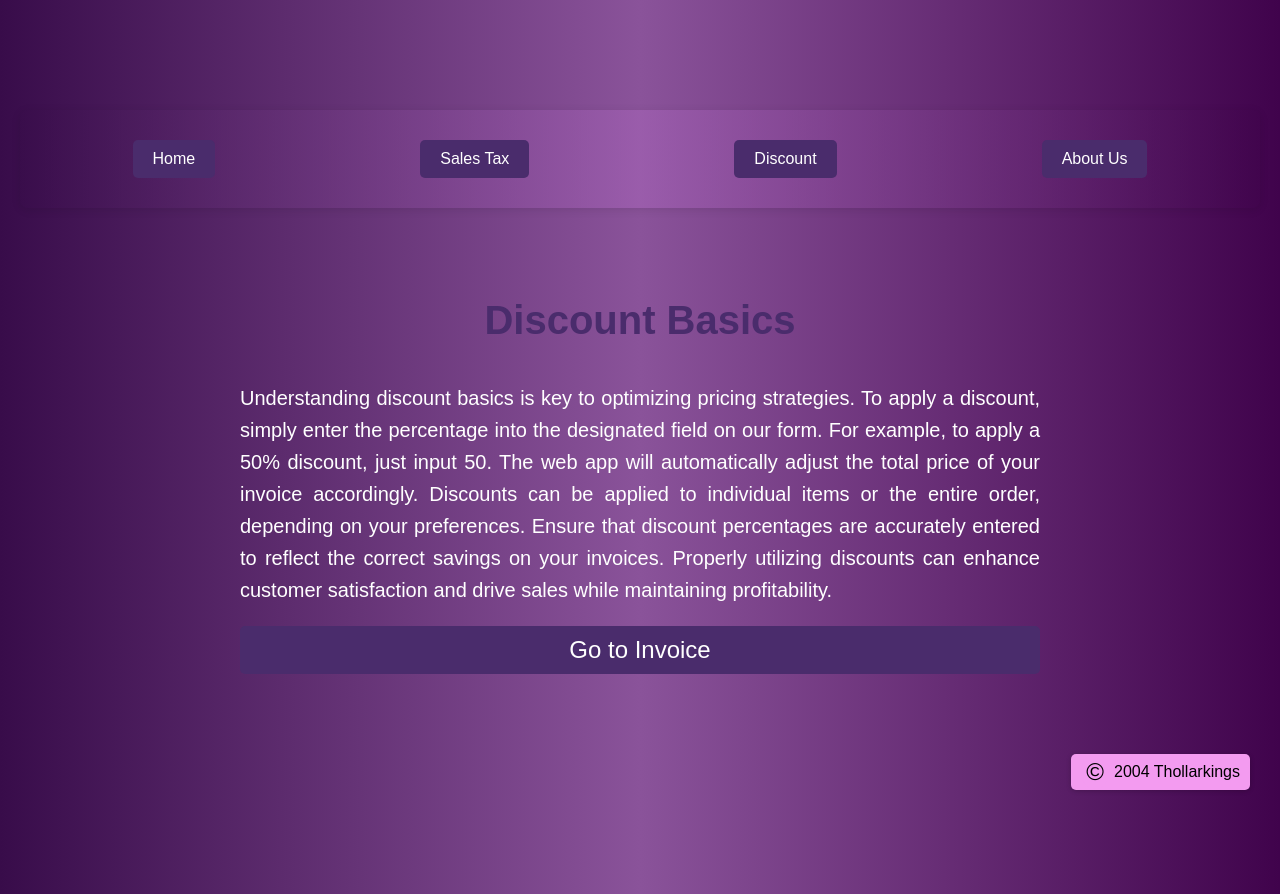
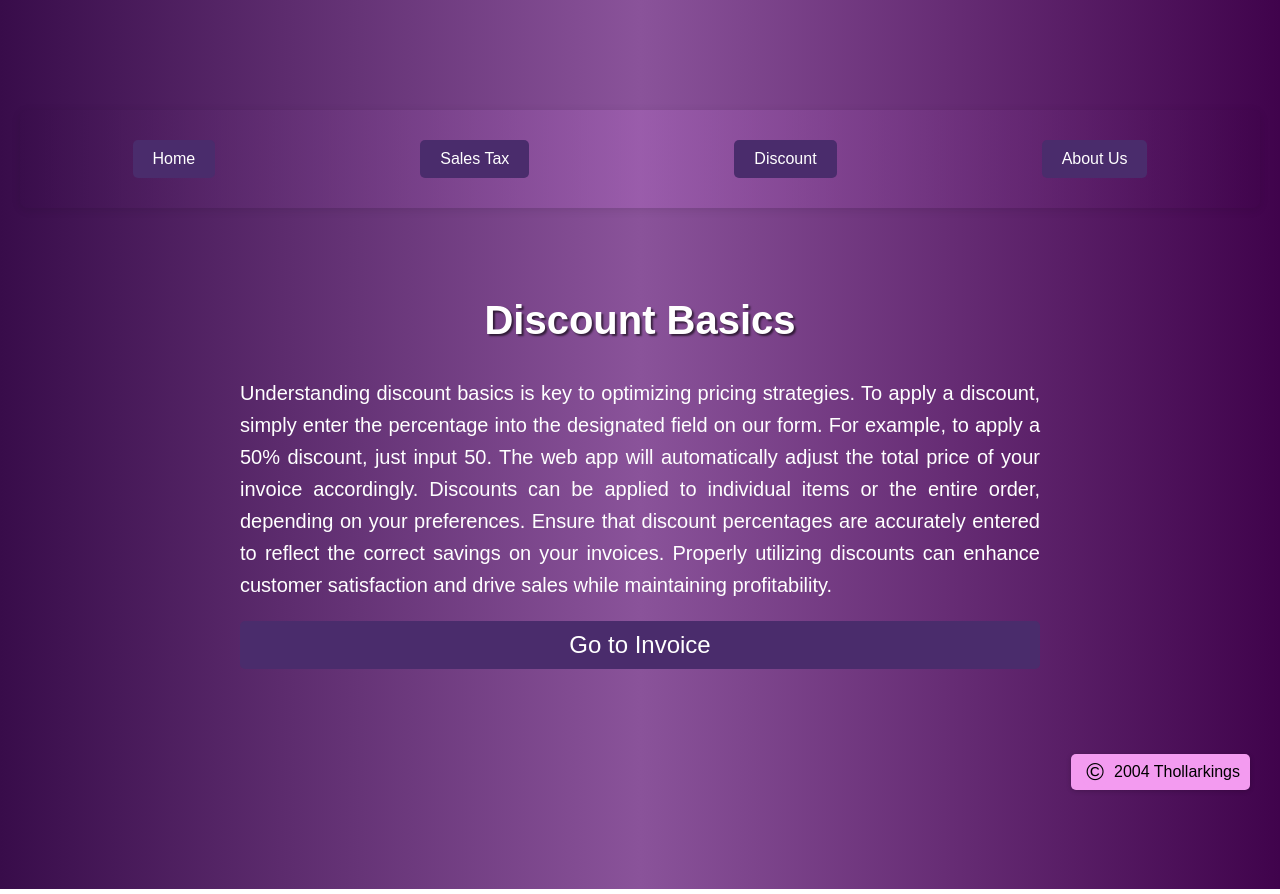
Before and after one commit to Thollarkings/InvoiceMax, a React (Create React App) app: page /discount in a window 1280 px wide. Built offline with nearby package versions, Linux system fonts and the light colour scheme.

Commit message:
Updated some css styles

```diff
--- a/src/components/AboutUs.css
+++ b/src/components/AboutUs.css
@@ -1,14 +1,14 @@
 /* Styles for the About Us section */
-.about-us-container {
+.about-us-container h2,
+.sales-tax h2,
+.discount h2{
     padding: 10px; /* Padding for the container */
+    font-size: 2em; /* Font size for the paragraph */
+    color: rgb(255, 255, 255);
+    text-shadow: 2px 2px 2px rgba(0, 0, 0, 0.595);
 }
 
-h2 {
-    font-size: 2em; /* Title font size */
-    margin-bottom: 20px; /* Space below the title */
-    padding: 10px;
-    margin-top: 0;
-}
+
 
 .about-us-container p {
     font-size: 20px; /* Font size for the paragraph */
--- a/src/components/Discount.js
+++ b/src/components/Discount.js
@@ -1,5 +1,6 @@
 import React, { useState } from 'react';
 import { Link } from 'react-router-dom'; // Ensure you have this import for routing
+import './AboutUs.css';
 
 const Discount = () => {
     const [isHovered, setIsHovered] = useState(false);
--- a/src/components/SalesTax.js
+++ b/src/components/SalesTax.js
@@ -1,5 +1,6 @@
 import React, { useState } from 'react';
 import { Link } from 'react-router-dom';
+import './AboutUs.css';
 
 const SalesTax = () => {
     const [isHovered, setIsHovered] = useState(false);
```
